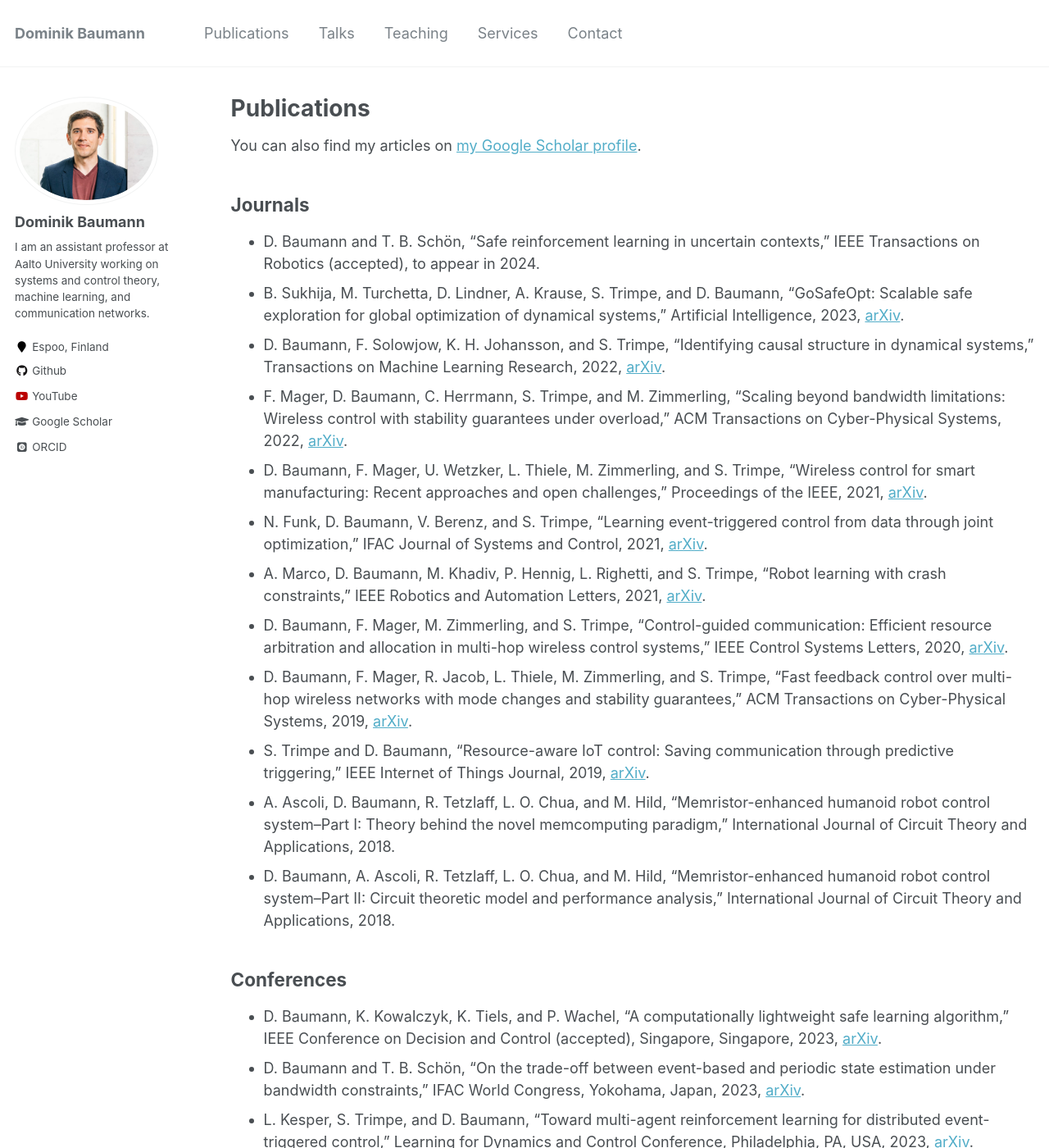
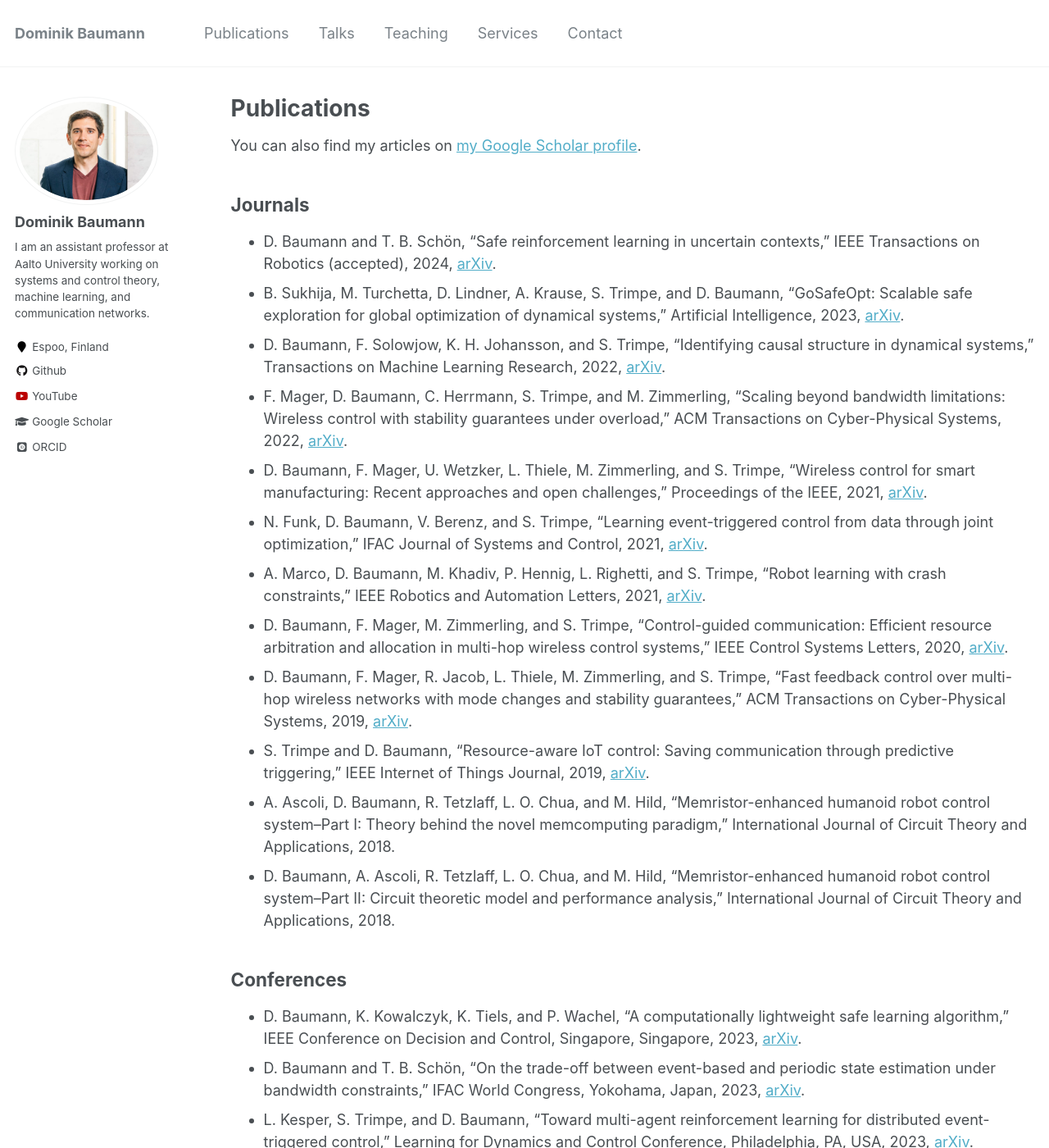
Before and after one commit to baumanndominik/baumanndominik.github.io, a Jekyll site: the page built from _pages/publications.md, in a window 1280 px wide and 1400 px high. Shown: the whole window at 82% size. Built offline with Jekyll 4.4.1, drawn with Linux system fonts in a browser that asks for light colours; some web fonts are replaced.

Commit message:
new paper on arXiv

```diff
--- a/_pages/publications.md
+++ b/_pages/publications.md
@@ -9,7 +9,7 @@ You can also find my articles on [my Google Scholar profile](https://scholar.goo
 
 ## Journals
 
-* D. Baumann and T. B. Schön, "Safe reinforcement learning in uncertain contexts," IEEE Transactions on Robotics (accepted), to appear in 2024.
+* D. Baumann and T. B. Schön, "Safe reinforcement learning in uncertain contexts," IEEE Transactions on Robotics (accepted), 2024, [arXiv](https://arxiv.org/abs/2401.05876).
 * B. Sukhija, M. Turchetta, D. Lindner, A. Krause, S. Trimpe, and D. Baumann, "GoSafeOpt: Scalable safe exploration for global optimization of dynamical systems," Artificial Intelligence, 2023, [arXiv](https://arxiv.org/abs/2201.09562).
 * D. Baumann, F. Solowjow, K. H. Johansson, and S. Trimpe, "Identifying causal structure in dynamical systems," Transactions on Machine Learning Research, 2022, [arXiv](https://arxiv.org/abs/2006.03906).
 * F. Mager, D. Baumann, C. Herrmann, S. Trimpe, and M. Zimmerling, “Scaling beyond bandwidth limitations: Wireless control with stability guarantees under overload,” ACM Transactions on Cyber-Physical Systems, 2022, [arXiv](https://arxiv.org/abs/2104.07989).
@@ -24,7 +24,7 @@ You can also find my articles on [my Google Scholar profile](https://scholar.goo
 
 ## Conferences
 
-* D. Baumann, K. Kowalczyk, K. Tiels, and P. Wachel, "A computationally lightweight safe learning algorithm," IEEE Conference on Decision and Control (accepted), Singapore, Singapore, 2023, [arXiv](https://arxiv.org/abs/2309.03672).
+* D. Baumann, K. Kowalczyk, K. Tiels, and P. Wachel, "A computationally lightweight safe learning algorithm," IEEE Conference on Decision and Control, Singapore, Singapore, 2023, [arXiv](https://arxiv.org/abs/2309.03672).
 * D. Baumann and T. B. Schön, "On the trade-off between event-based and periodic state estimation under bandwidth constraints," IFAC World Congress, Yokohama, Japan, 2023, [arXiv](https://arxiv.org/abs/2304.00559).
 * L. Kesper, S. Trimpe, and D. Baumann, "Toward multi-agent reinforcement learning for distributed event-triggered control," Learning for Dynamics and Control Conference, Philadelphia, PA, USA, 2023, [arXiv](http://arxiv.org/abs/2305.08723).
 * A. Gräfe, D. Baumann, and S. Trimpe, "Towards remote fault detection by analyzing communication priorities," IEEE Conference on Decision and Control, Cancun, Mexico, 2022, [arXiv](https://arxiv.org/abs/2209.15498).
```
